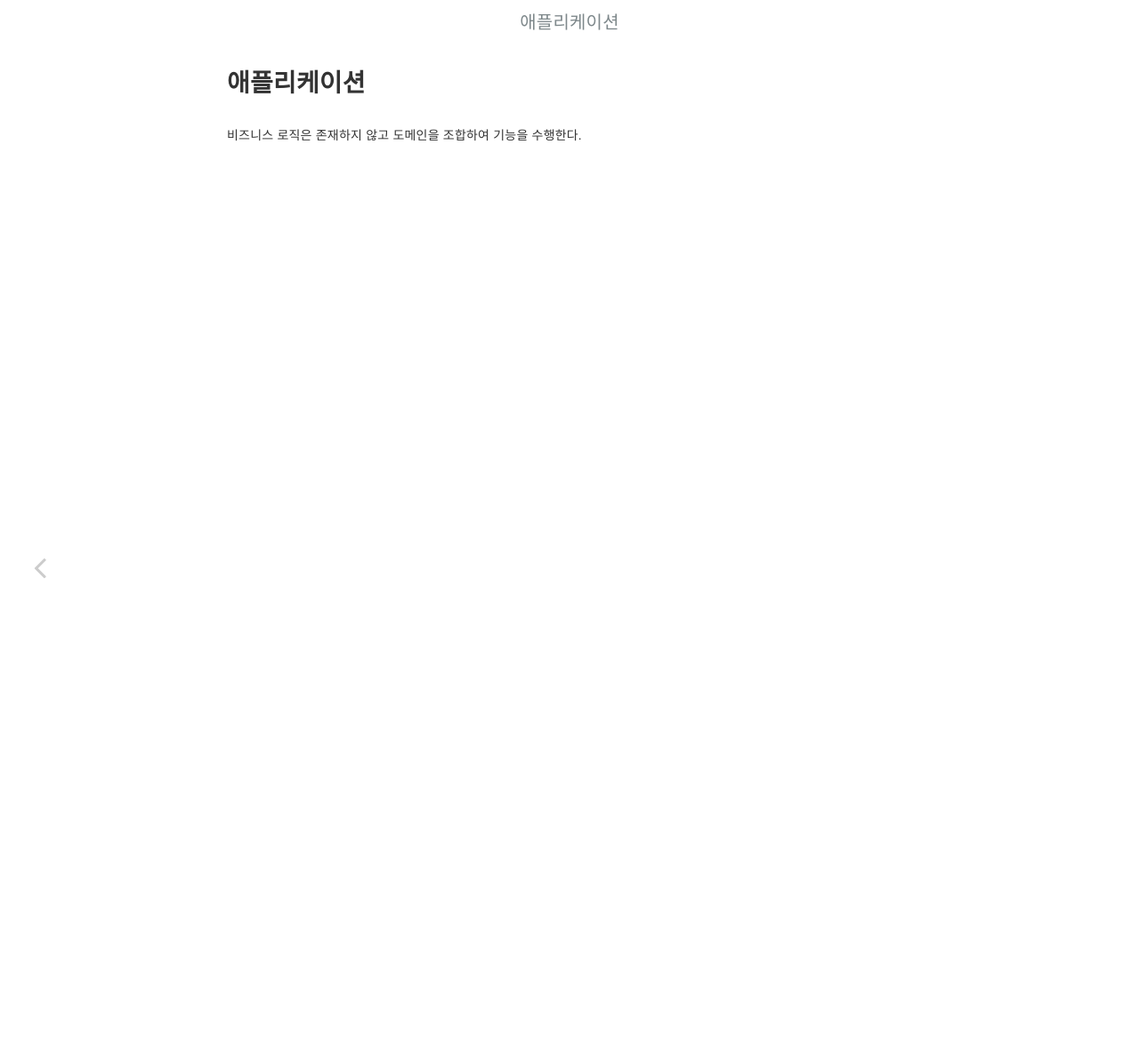
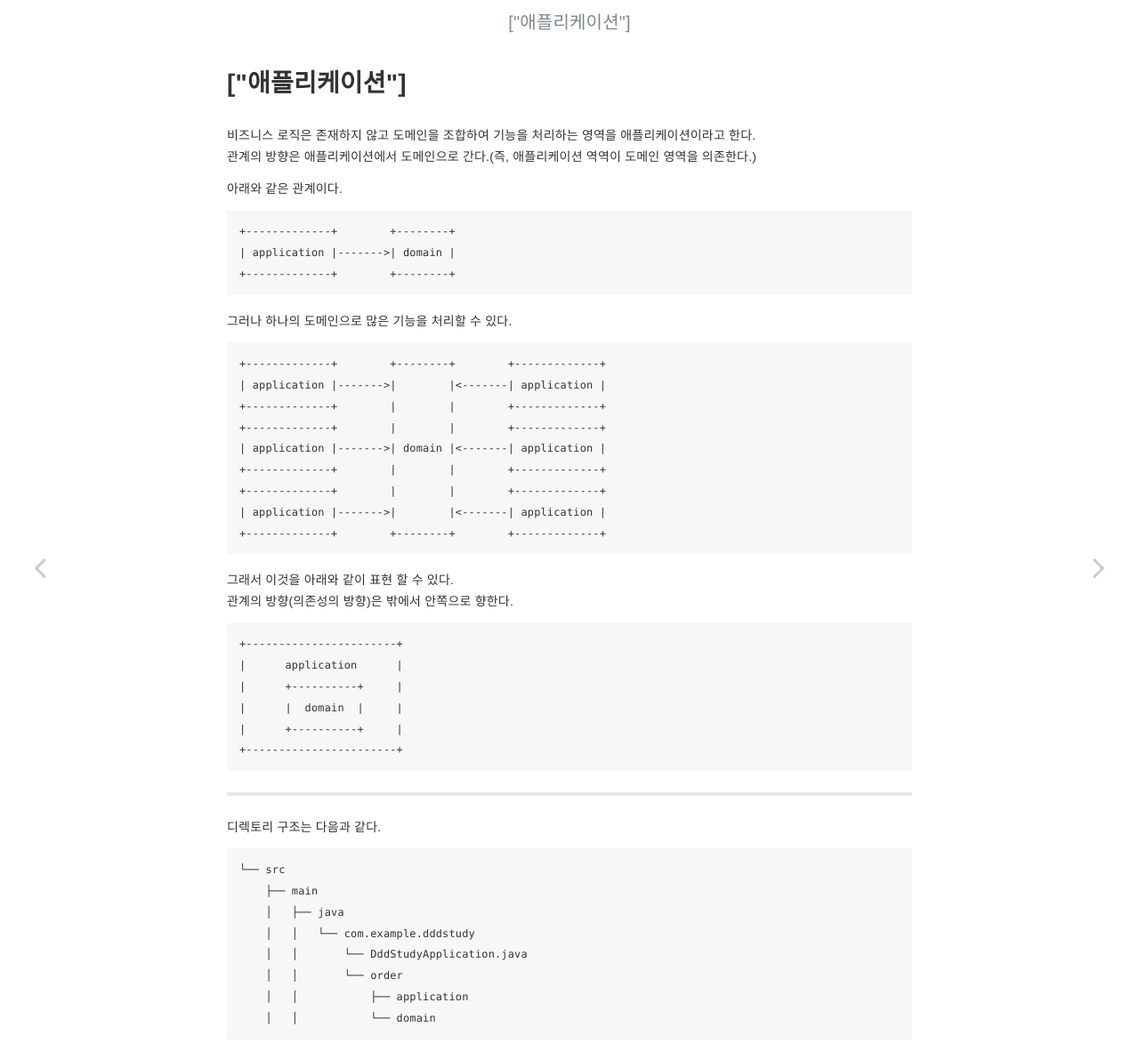
Before and after one commit to ByeongUkChoi/ddd-study, a Jekyll site: the page built from docs/_posts/application/2021-04-03-application.md, in a window 1280 px wide. Shown: the top 1191 px of the page at 89% size. Built offline with Jekyll 4.4.1, drawn with Linux system fonts in a browser that asks for light colours.

Commit message:
Add application

````diff
--- a/docs/_posts/application/2021-04-03-application.md
+++ b/docs/_posts/application/2021-04-03-application.md
@@ -1,5 +1,49 @@
 ---
-title: 애플리케이션
+title: [애플리케이션]
 ---
 
-비즈니스 로직은 존재하지 않고 도메인을 조합하여 기능을 수행한다.
+비즈니스 로직은 존재하지 않고 도메인을 조합하여 기능을 처리하는 영역을 애플리케이션이라고 한다.
+관계의 방향은 애플리케이션에서 도메인으로 간다.(즉, 애플리케이션 역역이 도메인 영역을 의존한다.)
+
+아래와 같은 관계이다.
+```
++-------------+        +--------+
+| application |------->| domain |
++-------------+        +--------+
+```
+그러나 하나의 도메인으로 많은 기능을 처리할 수 있다.
+```
++-------------+        +--------+        +-------------+
+| application |------->|        |<-------| application |
++-------------+        |        |        +-------------+
++-------------+        |        |        +-------------+
+| application |------->| domain |<-------| application |
++-------------+        |        |        +-------------+
++-------------+        |        |        +-------------+
+| application |------->|        |<-------| application |
++-------------+        +--------+        +-------------+
+```
+그래서 이것을 아래와 같이 표현 할 수 있다.
+관계의 방향(의존성의 방향)은 밖에서 안쪽으로 향한다.
+```
++-----------------------+
+|      application      |
+|      +----------+     |
+|      |  domain  |     |
+|      +----------+     |
++-----------------------+
+```
+
+---
+
+디렉토리 구조는 다음과 같다.
+```
+└── src
+    ├── main
+    │   ├── java
+    │   │   └── com.example.dddstudy
+    │   │       └── DddStudyApplication.java
+    │   │       └── order
+    │   │           ├── application
+    │   │           └── domain
+```
````
Also changed, not shown: docs/_posts/application/2021-04-05-order-service.md (added, +12 -0 lines), docs/_posts/domain/2021-03-05-domain.md (+1 -1 lines), 1 other file.
